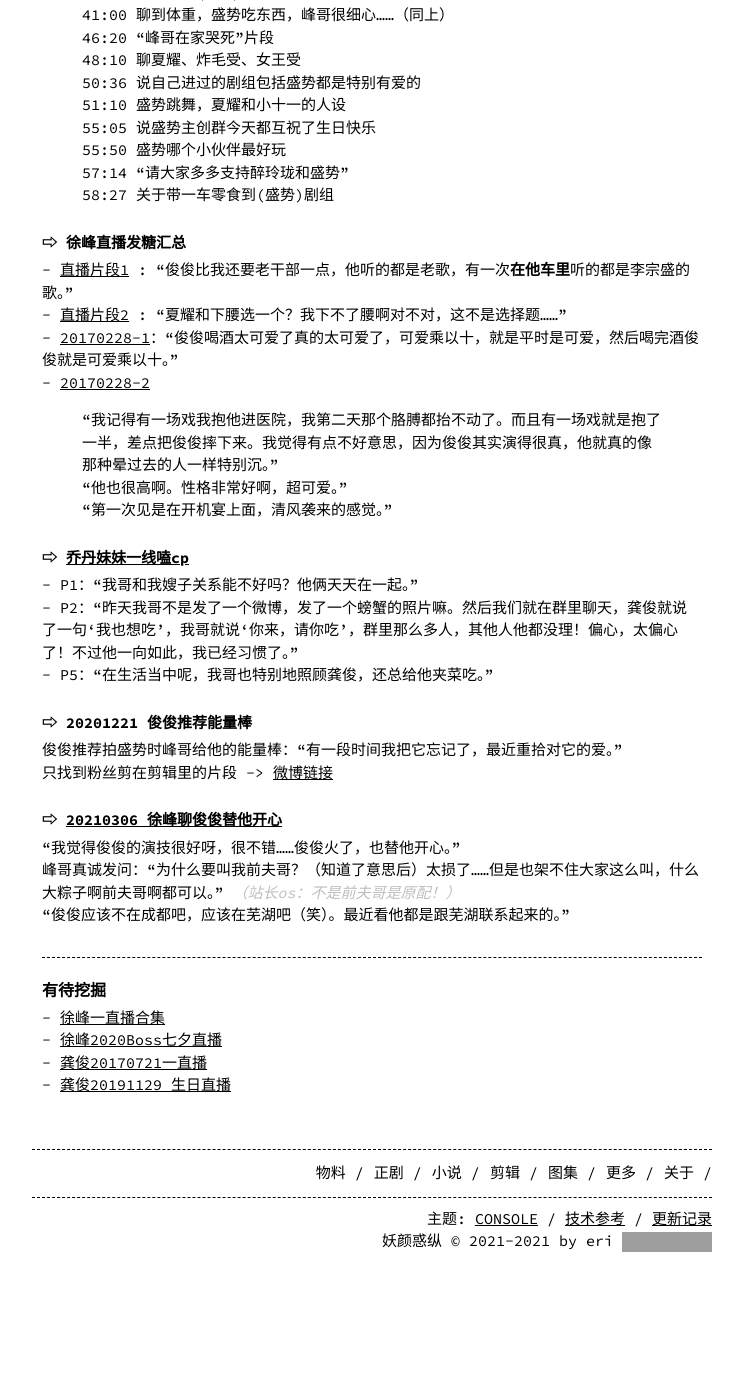
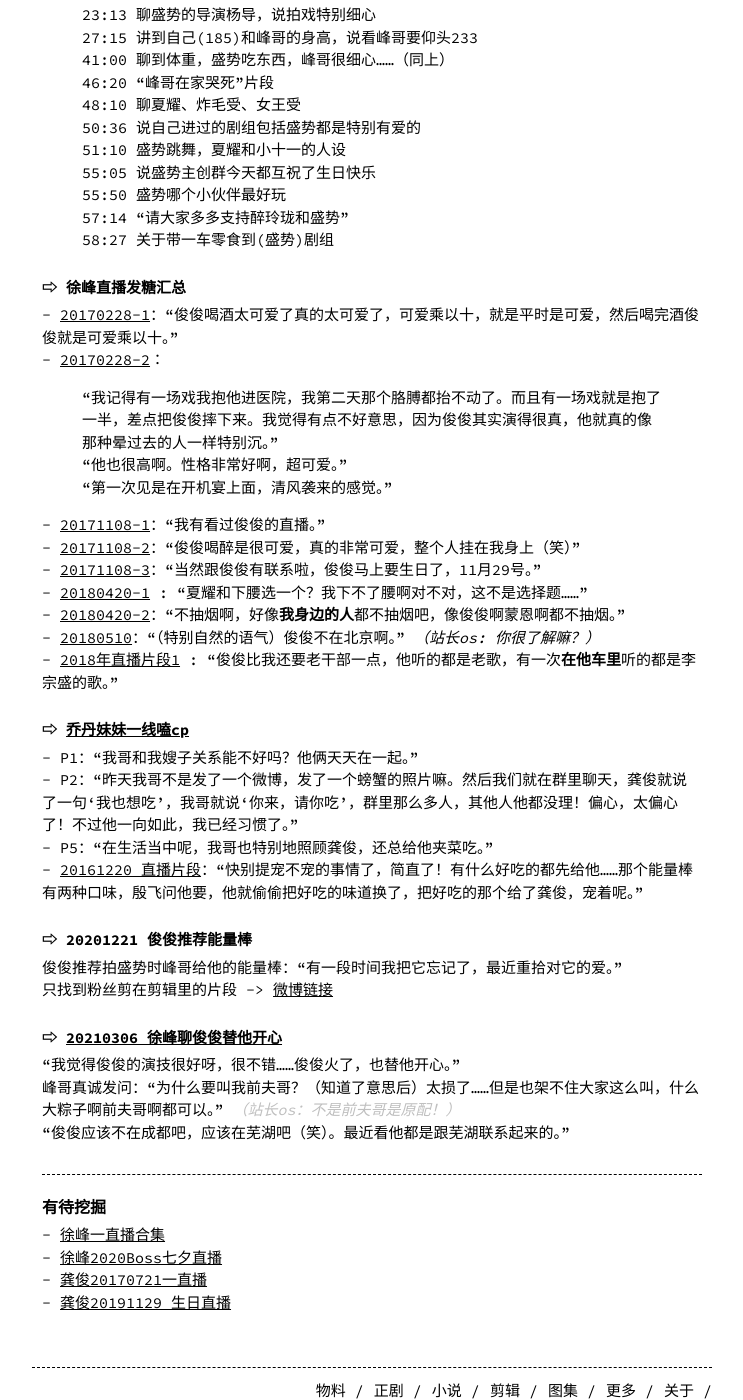
Before and after one commit to eri129/fengjun, a Jekyll site: the page built from index.md, in a window 1280 px wide and 1400 px high, scrolled down 15524 px. Shown: the whole window, without its empty margins (268-1011 px from the left). Built offline with Jekyll 4.4.1, drawn with Linux system fonts in a browser that asks for light colours; before the commit the page ends 16797 px from its top, so only the background shows below that; grey boxes are pictures that could not be loaded.

Commit message:
update live video etc

```diff
--- a/index.md
+++ b/index.md
@@ -125,6 +126,7 @@
 
 ### ⇨ [黄河杀青戏花絮](https://www.bilibili.com/video/BV1Ms411475J?p=2)
 原出处不明
+[来自摄影指导的片段](https://weibo.com/5530359102/K9BQgy7s6)
 <div class="iframe-container"><iframe class="responsive-iframe" src="//player.bilibili.com/player.html?aid=6646324&bvid=BV1Ms411475J&cid=10817826&page=2" frameborder="no" allowfullscreen="true"></iframe></div>
 
 ### ⇨ [妖儿一笑倾城](https://www.bilibili.com/video/BV1Ms411475J?p=13)
@@ -302,19 +304,28 @@
 
 
 ### ⇨ 徐峰直播发糖汇总
-* [直播片段1](https://m.weibo.cn/6292672949/4612489603451144) : “俊俊比我还要老干部一点，他听的都是老歌，有一次**在他车里**听的都是李宗盛的歌。”
-* [直播片段2](https://m.weibo.cn/6292672949/4612480644422114) : “夏耀和下腰选一个？我下不了腰啊对不对，这不是选择题……”
 * [20170228-1](https://m.weibo.cn/6292672949/4612250327059658)：“俊俊喝酒太可爱了真的太可爱了，可爱乘以十，就是平时是可爱，然后喝完酒俊俊就是可爱乘以十。”
-* [20170228-2](https://m.weibo.cn/6292672949/4612238810024243)
+* [20170228-2](https://m.weibo.cn/6292672949/4612238810024243)：
 > “我记得有一场戏我抱他进医院，我第二天那个胳膊都抬不动了。而且有一场戏就是抱了一半，差点把俊俊摔下来。我觉得有点不好意思，因为俊俊其实演得很真，他就真的像那种晕过去的人一样特别沉。”
 > “他也很高啊。性格非常好啊，超可爱。”
 > “第一次见是在开机宴上面，清风袭来的感觉。”
+
+* [20171108-1](https://weibo.com/5334146978/K5U7g2PMw)：“我有看过俊俊的直播。”
+* [20171108-2](https://weibo.com/5334146978/K5TZofJ4f)：“俊俊喝醉是很可爱，真的非常可爱，整个人挂在我身上（笑）”
+* [20171108-3](https://weibo.com/5334146978/K5U3hhtvS)：“当然跟俊俊有联系啦，俊俊马上要生日了，11月29号。”
+* [20180420-1](https://m.weibo.cn/6292672949/4612480644422114) : “夏耀和下腰选一个？我下不了腰啊对不对，这不是选择题……”
+* [20180420-2](https://weibo.com/5334146978/K68K478k1)：“不抽烟啊，好像**我身边的人**都不抽烟吧，像俊俊啊蒙恩啊都不抽烟。”
+* [20180510](https://weibo.com/5334146978/K637gvNyQ)：“（特别自然的语气）俊俊不在北京啊。” *（站长os: 你很了解嘛？）*
+* [2018年直播片段1](https://m.weibo.cn/6292672949/4612489603451144) : “俊俊比我还要老干部一点，他听的都是老歌，有一次**在他车里**听的都是李宗盛的歌。”
+
+
+
 
 ### ⇨ [乔丹妹妹一线嗑cp](https://www.bilibili.com/video/BV1sx411i7jr)
 * P1：“我哥和我嫂子关系能不好吗？他俩天天在一起。”
 * P2：“昨天我哥不是发了一个微博，发了一个螃蟹的照片嘛。然后我们就在群里聊天，龚俊就说了一句‘我也想吃’，我哥就说‘你来，请你吃’，群里那么多人，其他人他都没理！偏心，太偏心了！不过他一向如此，我已经习惯了。”
 * P5：“在生活当中呢，我哥也特别地照顾龚俊，还总给他夹菜吃。”
-
+* [20161220 直播片段](https://weibo.com/5955526184/K8jFBckRY)：“快别提宠不宠的事情了，简直了！有什么好吃的都先给他……那个能量棒有两种口味，殷飞问他要，他就偷偷把好吃的味道换了，把好吃的那个给了龚俊，宠着呢。”
 
 ### ⇨ 20201221 俊俊推荐能量棒
 俊俊推荐拍盛势时峰哥给他的能量棒：“有一段时间我把它忘记了，最近重拾对它的爱。”
```
Also changed, not shown: other parts of index.md (+1 -0 lines), about.md (+1 -0 lines), fandom.md (+3 -2 lines), more.md (+5 -1 lines), changelog.md.
